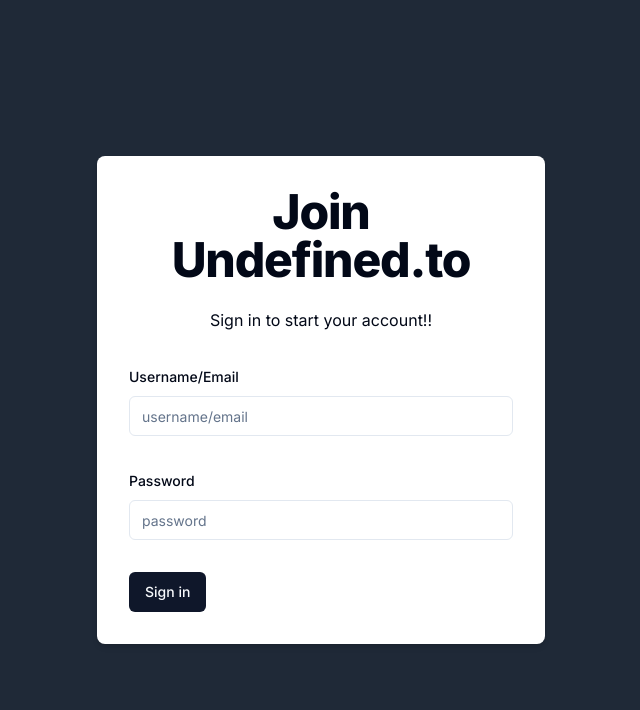
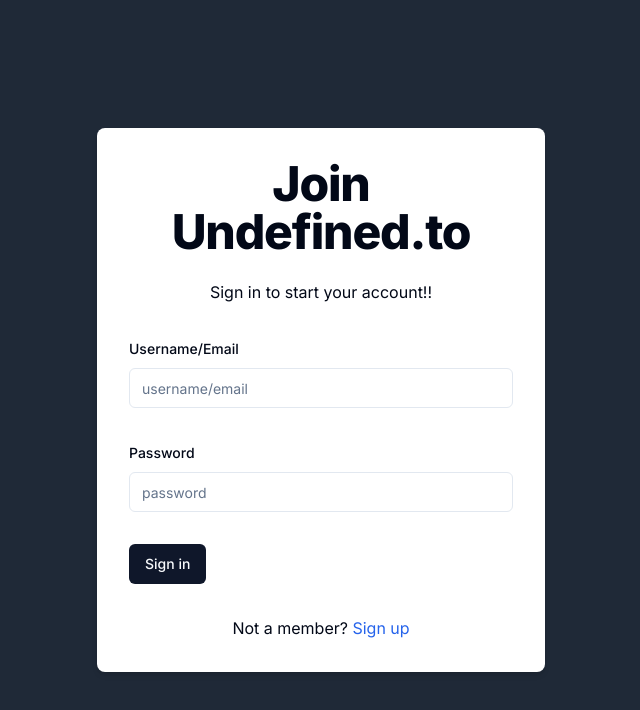
Before and after one commit to Singh2655/undefined.to, a Next.js app: page /sign-in in a window 1280 px wide. Shown: the top 710 px of the page, without its empty margins (319-959 px from the left). Built offline with nearby package versions, Linux system fonts and the light colour scheme.

Commit message:
fix bug:user-verification

```diff
--- a/src/app/(auth)/sign-in/page.tsx
+++ b/src/app/(auth)/sign-in/page.tsx
@@ -15,6 +15,7 @@
 import { signInSchema } from "@/schemas/signInSchema";
 import { zodResolver } from "@hookform/resolvers/zod";
 import { signIn } from "next-auth/react";
+import Link from "next/link";
 import { useRouter } from "next/navigation";
 import React, { useState } from "react";
 import { useForm } from "react-hook-form";
@@ -47,7 +48,7 @@
       })
     }
     if(result?.url){
-    router.replace('dashboard')
+    router.replace('/dashboard')
     }
   };
   return (
@@ -90,6 +91,14 @@
             <Button type="submit">Sign in</Button>
           </form>
         </Form>
+        <div className="text-center mt-4">
+          <p>
+            Not a member?{' '}
+            <Link href="/sign-up" className="text-blue-600 hover:text-blue-800">
+              Sign up
+            </Link>
+          </p>
+        </div>
       </div>
     </div>
   );
--- a/src/app/(auth)/sign-up/page.tsx
+++ b/src/app/(auth)/sign-up/page.tsx
@@ -68,6 +68,7 @@
   const onSubmit = async (data: z.infer<typeof signUpSchema>) => {
     setIsSubmitting(true);
     try {
+      console.log(data.password)
       const response = await axios.post<ApiResponse>('/api/sign-up', data);
 
       toast({
--- a/src/app/(auth)/verify/[username]/page.tsx
+++ b/src/app/(auth)/verify/[username]/page.tsx
@@ -19,6 +19,9 @@
   const [isSubmitting, setIsSubmitting] = useState(false);
   const form = useForm<z.infer<typeof verifySchema>>({
     resolver: zodResolver(verifySchema),
+    defaultValues:{
+      code:""
+    }
   });
 
   const onSubmit = async (data: z.infer<typeof verifySchema>) => {
@@ -31,7 +34,7 @@
         title: "Success",
         description: response.data.message,
       });
-      router.replace("sign-in");
+      router.replace("/sign-in");
     } catch (error) {
       console.error("Error during verify-code:", error);
 
--- a/src/app/api/verify-code/route.ts
+++ b/src/app/api/verify-code/route.ts
@@ -25,6 +25,8 @@
         const isCodeNotExpiry=new Date(user.verifyCodeExpiry)>new Date()
 
         if(isCodeNotExpiry && isCodeValid){
+          user.isVerified=true
+          await user.save()
             return Response.json(
                 {
                   success: true,
```
